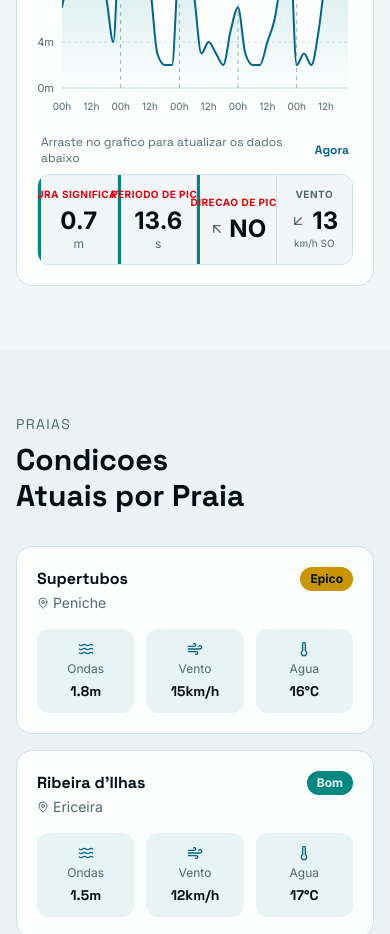
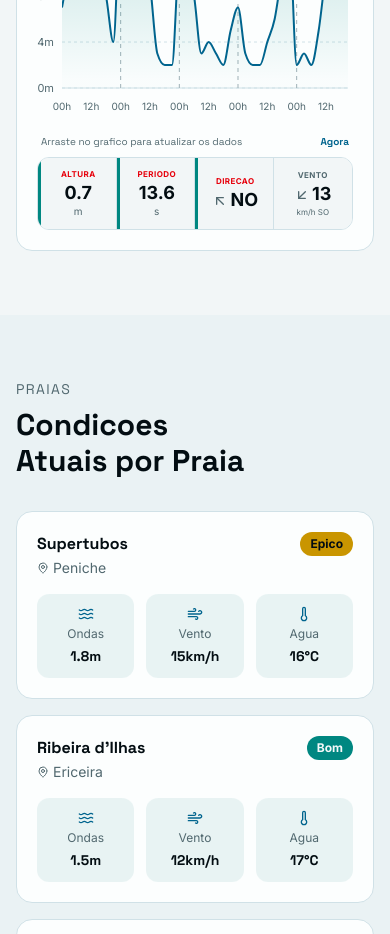
Before and after one commit to guisk14/Previsao-de-ondas, a Next.js app: page / in a window 390 px wide. Shown: the part 1620-2554 px from the top of the page. Built offline with nearby package versions, Linux system fonts and the light colour scheme.

Commit message:
feat: adjust mobile layout for stats cards\n\nRefactor stats card labels for mobile and desktop views

```diff
--- a/components/wave-chart.tsx
+++ b/components/wave-chart.tsx
@@ -183,54 +183,57 @@ export function WaveChart({ beach }: WaveChartProps) {
 
       {/* Stats bar below chart */}
       <div className="flex items-center justify-between mt-4 mb-2 px-1">
-        <span className="text-xs font-mono text-muted-foreground">
-          Arraste no grafico para atualizar os dados abaixo
+        <span className="text-[10px] sm:text-xs font-mono text-muted-foreground">
+          Arraste no grafico para atualizar os dados
         </span>
-        <span className="text-xs font-mono font-bold text-primary">
+        <span className="text-[10px] sm:text-xs font-mono font-bold text-primary">
           {activeLabel}
         </span>
       </div>
-      <div className="flex overflow-x-auto gap-0 border border-border rounded-lg">
-        <div className="flex-1 min-w-0 flex flex-col items-center justify-center py-3 px-2 border-l-3 border-l-accent border-r border-border bg-background">
-          <span className="text-[10px] font-bold tracking-wider uppercase text-destructive-foreground whitespace-nowrap">
-            Altura Significativa
+      <div className="grid grid-cols-4 border border-border rounded-lg overflow-hidden">
+        <div className="flex flex-col items-center justify-center py-2.5 sm:py-3 px-1 sm:px-3 border-l-3 border-l-accent border-r border-border bg-background">
+          <span className="text-[8px] sm:text-[10px] font-bold tracking-wider uppercase text-destructive-foreground">
+            <span className="sm:hidden">Altura</span>
+            <span className="hidden sm:inline">Altura Significativa</span>
           </span>
-          <span className="text-2xl font-bold text-foreground leading-tight mt-1">
+          <span className="text-lg sm:text-2xl font-bold text-foreground leading-tight mt-0.5 sm:mt-1">
             {activeData.waveHeight}
           </span>
-          <span className="text-xs text-muted-foreground">m</span>
+          <span className="text-[10px] sm:text-xs text-muted-foreground">m</span>
         </div>
-        <div className="flex-1 min-w-0 flex flex-col items-center justify-center py-3 px-2 border-l-3 border-l-accent border-r border-border bg-background">
-          <span className="text-[10px] font-bold tracking-wider uppercase text-destructive-foreground whitespace-nowrap">
-            Periodo de Pico
+        <div className="flex flex-col items-center justify-center py-2.5 sm:py-3 px-1 sm:px-3 border-l-3 border-l-accent border-r border-border bg-background">
+          <span className="text-[8px] sm:text-[10px] font-bold tracking-wider uppercase text-destructive-foreground">
+            <span className="sm:hidden">Periodo</span>
+            <span className="hidden sm:inline">Periodo de Pico</span>
           </span>
-          <span className="text-2xl font-bold text-foreground leading-tight mt-1">
+          <span className="text-lg sm:text-2xl font-bold text-foreground leading-tight mt-0.5 sm:mt-1">
             {activeData.wavePeriod}
           </span>
-          <span className="text-xs text-muted-foreground">s</span>
+          <span className="text-[10px] sm:text-xs text-muted-foreground">s</span>
         </div>
-        <div className="flex-1 min-w-0 flex flex-col items-center justify-center py-3 px-2 border-l-3 border-l-accent border-r border-border bg-background">
-          <span className="text-[10px] font-bold tracking-wider uppercase text-destructive-foreground whitespace-nowrap">
-            Direcao de Pico
+        <div className="flex flex-col items-center justify-center py-2.5 sm:py-3 px-1 sm:px-3 border-l-3 border-l-accent border-r border-border bg-background">
+          <span className="text-[8px] sm:text-[10px] font-bold tracking-wider uppercase text-destructive-foreground">
+            <span className="sm:hidden">Direcao</span>
+            <span className="hidden sm:inline">Direcao de Pico</span>
           </span>
-          <div className="flex items-center gap-1 mt-1">
+          <div className="flex items-center gap-0.5 sm:gap-1 mt-0.5 sm:mt-1">
             <span className="text-muted-foreground">{DIRECTION_ICONS[activeData.waveDirection]}</span>
-            <span className="text-2xl font-bold text-foreground leading-tight">
+            <span className="text-lg sm:text-2xl font-bold text-foreground leading-tight">
               {activeData.waveDirection}
             </span>
           </div>
         </div>
-        <div className="flex-1 min-w-0 flex flex-col items-center justify-center py-3 px-2 bg-background">
-          <span className="text-[10px] font-bold tracking-wider uppercase text-muted-foreground whitespace-nowrap">
+        <div className="flex flex-col items-center justify-center py-2.5 sm:py-3 px-1 sm:px-3 bg-background">
+          <span className="text-[8px] sm:text-[10px] font-bold tracking-wider uppercase text-muted-foreground">
             Vento
           </span>
-          <div className="flex items-center gap-1.5 mt-1">
+          <div className="flex items-center gap-0.5 sm:gap-1.5 mt-0.5 sm:mt-1">
             <span className="text-muted-foreground">{DIRECTION_ICONS[activeData.windDirection]}</span>
-            <span className="text-2xl font-bold text-foreground leading-tight">
+            <span className="text-lg sm:text-2xl font-bold text-foreground leading-tight">
               {activeData.windSpeed}
             </span>
           </div>
-          <span className="text-[10px] text-muted-foreground">km/h {activeData.windDirection}</span>
+          <span className="text-[8px] sm:text-[10px] text-muted-foreground">km/h {activeData.windDirection}</span>
         </div>
       </div>
     </div>
```
